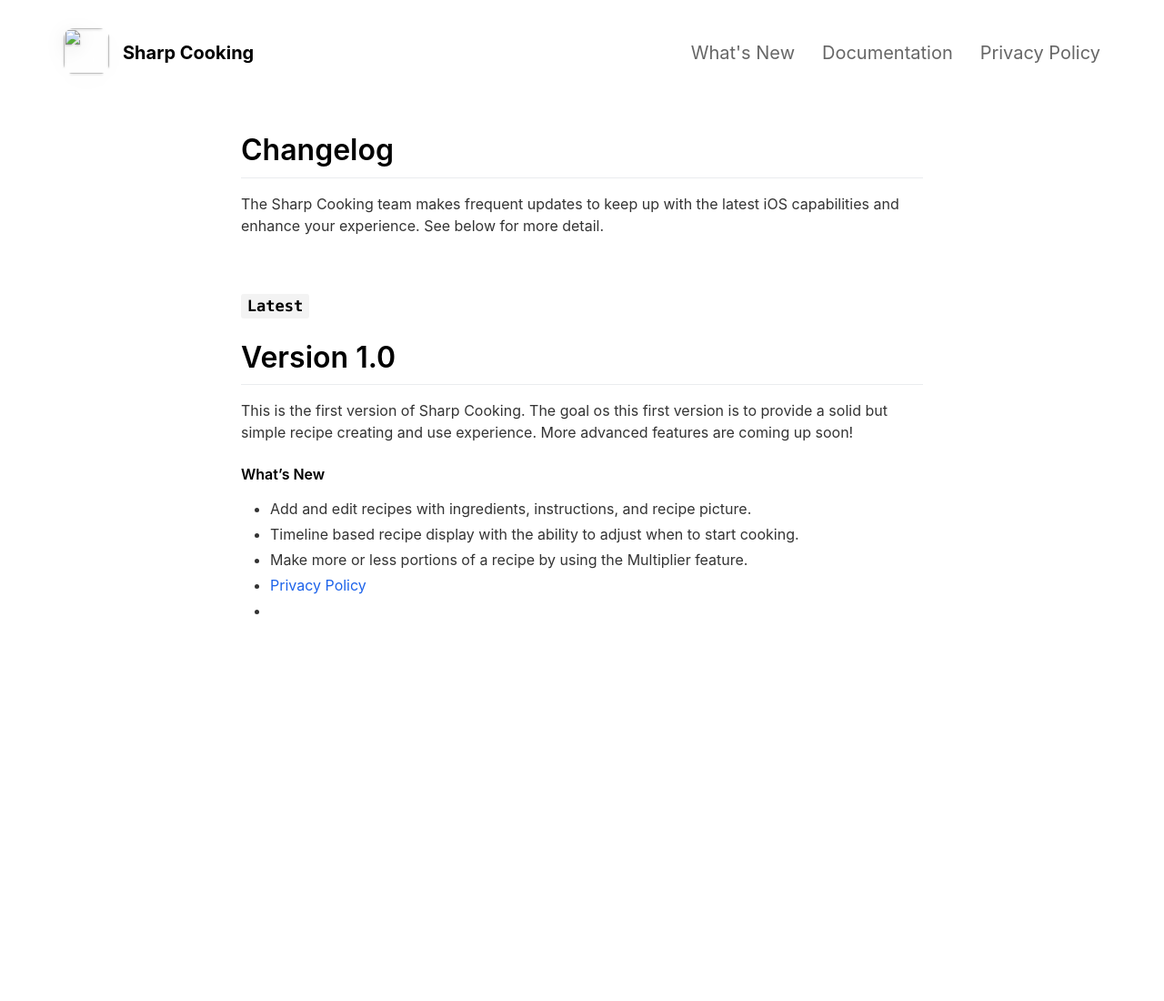
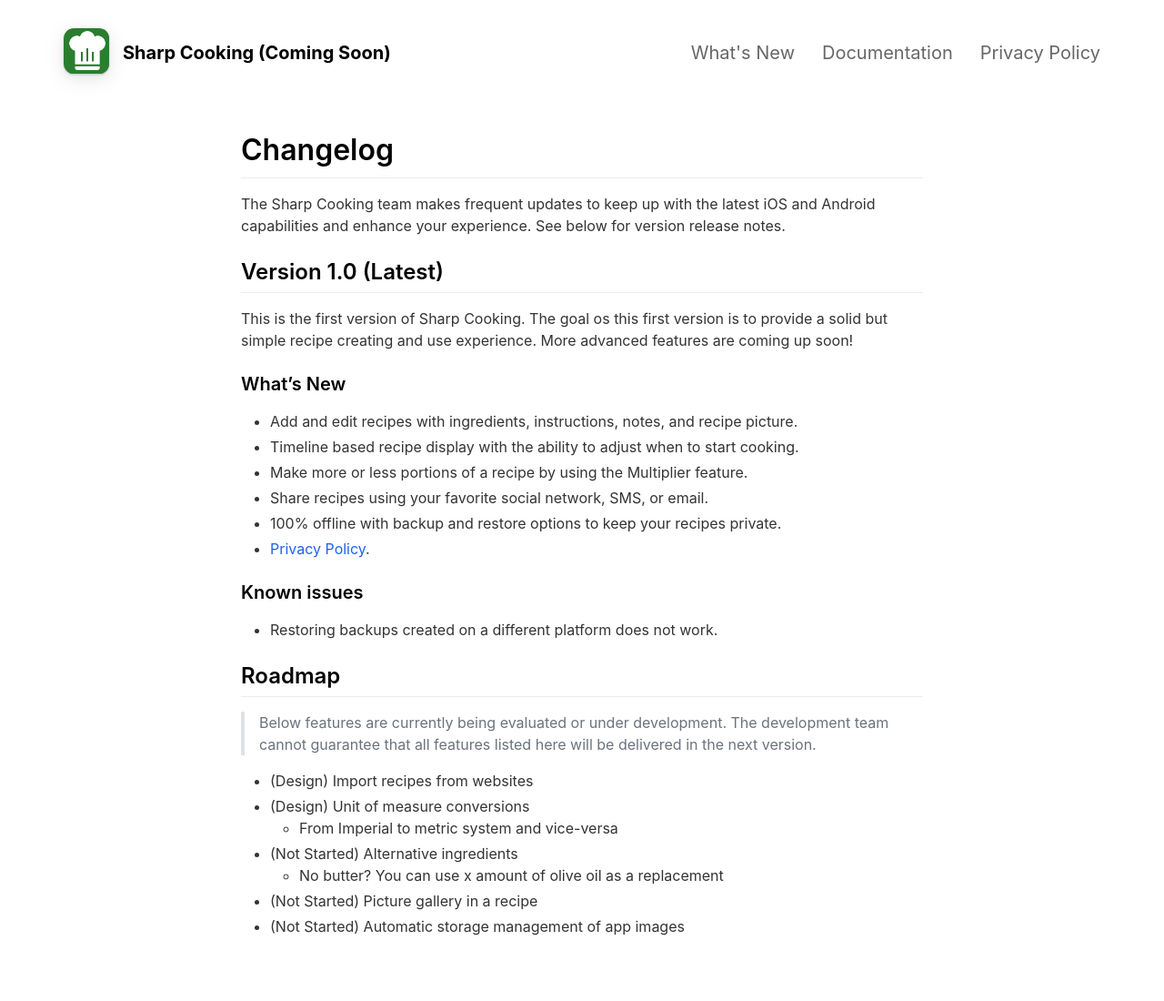
Before and after one commit to jlucaspains/sharp-cooking-pages, a Jekyll site: the page built from _pages/changelog.md, in a window 1280 px wide. Shown: the whole page at 91% size. Built offline with Jekyll 4.4.1, drawn with Linux system fonts in a browser that asks for light colours; nearby versions of some CDN libraries; before the commit the page ends 900 px from its top, so only the background shows below that.

Commit message:
more docs

```diff
--- a/_config.yml
+++ b/_config.yml
@@ -9,9 +9,9 @@ playstore_link                            :
 presskit_download_link                    :                                           # Enter a link to downloadable file or (e.g. public Dropbox link to a .zip file).
                                                                                       # Or upload your press kit file to assets and set path accordingly (e.g. "assets/your_press_kit.zip").
 
-app_icon                                  : assets/appicon.png                        # Automatically populates if not set and if iOS app ID is set.  Otherwise enter path to icon file manually.
-app_name                                  : Sharp Cooking                             # Automatically populates if not set and if iOS app ID is set.  Otherwise enter manually.
-app_price                                 : $0.99                                      # Automatically populates if not set and if iOS app ID is set.  Otherwise enter manually.
+app_icon                                  : /assets/appicon.png                       # Automatically populates if not set and if iOS app ID is set.  Otherwise enter path to icon file manually.
+app_name                                  : Sharp Cooking (Coming Soon)               # Automatically populates if not set and if iOS app ID is set.  Otherwise enter manually.
+app_price                                 : $0.99                                     # Automatically populates if not set and if iOS app ID is set.  Otherwise enter manually.
 app_description                           : Sharply focused on cooking.
 
 enable_smart_app_banner                   : true                                      # Set to true to show a smart app banner at top of page on mobile devices.
@@ -19,14 +19,14 @@ enable_smart_app_banner                   : true
 
 
 # Information About Yourself
-your_name                                 : Lucas Pains
+your_name                                 : lpains
 your_link                                 : http://sharpcooking.net
 your_city                                 : Colorado
 email_address                             : lpains.wp@gmail.com
 facebook_username                         :
 instagram_username                        :
-twitter_username                          : jlucaspains
-github_username                           : jlucaspains
+twitter_username                          :
+github_username                           :
 youtube_username                          :
 
 
--- a/_pages/changelog.md
+++ b/_pages/changelog.md
@@ -5,17 +5,29 @@ include_in_header: true
 ---
 
 # Changelog
-The Sharp Cooking team makes frequent updates to keep up with the latest iOS capabilities and enhance your experience. See below for more detail.
+The Sharp Cooking team makes frequent updates to keep up with the latest iOS and Android capabilities and enhance your experience. See below for version release notes.
 
-<br>
-
-### `Latest`
-# **Version 1.0**
+## **Version 1.0** (Latest)
 This is the first version of Sharp Cooking. The goal os this first version is to provide a solid but simple recipe creating and use experience. More advanced features are coming up soon!
 
-#### What's New
-- Add and edit recipes with ingredients, instructions, and recipe picture.
+### What's New
+- Add and edit recipes with ingredients, instructions, notes, and recipe picture.
 - Timeline based recipe display with the ability to adjust when to start cooking.
 - Make more or less portions of a recipe by using the Multiplier feature.
-- [Privacy Policy](/privacypolicy)
--
+- Share recipes using your favorite social network, SMS, or email.
+- 100% offline with backup and restore options to keep your recipes private.
+- [Privacy Policy](/privacypolicy).
+
+### Known issues
+- Restoring backups created on a different platform does not work.
+
+## **Roadmap**
+> Below features are currently being evaluated or under development. The development team cannot guarantee that all features listed here will be delivered in the next version.
+
+- (Design) Import recipes from websites
+- (Design) Unit of measure conversions
+  - From Imperial to metric system and vice-versa
+- (Not Started) Alternative ingredients
+  - No butter? You can use x amount of olive oil as a replacement
+- (Not Started) Picture gallery in a recipe
+- (Not Started) Automatic storage management of app images
```
Also changed, not shown: _pages/documentation.md (+20 -1 lines), _pages/privacypolicy.md (+10 -3 lines), 1 other file.
